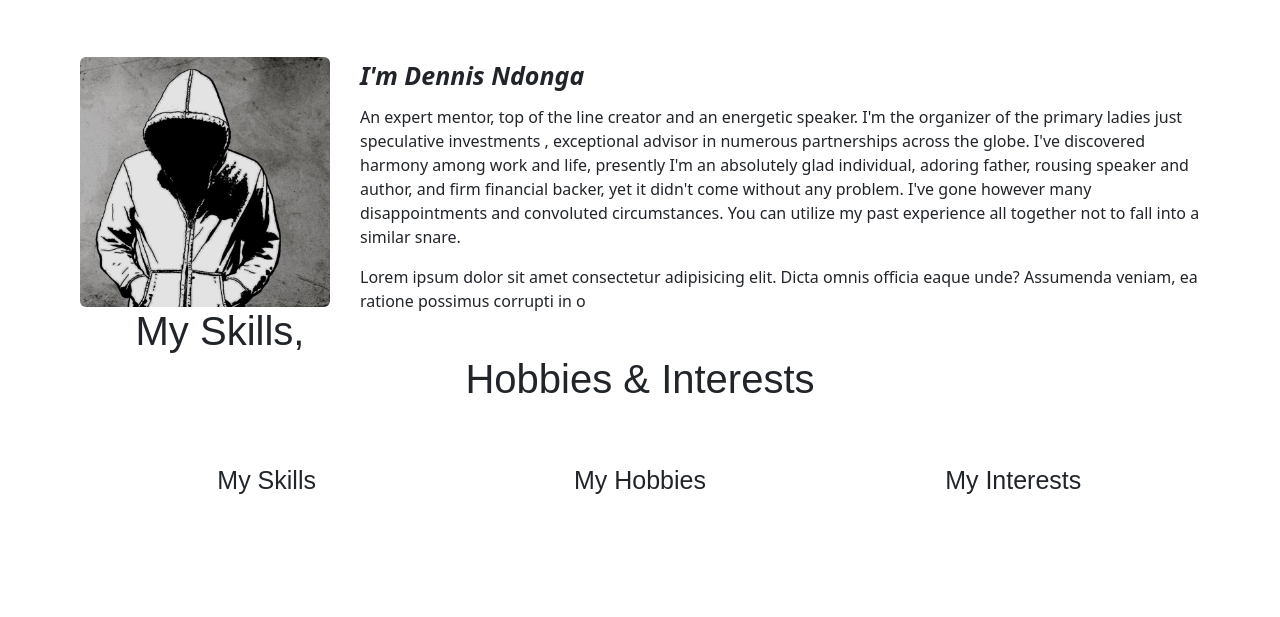
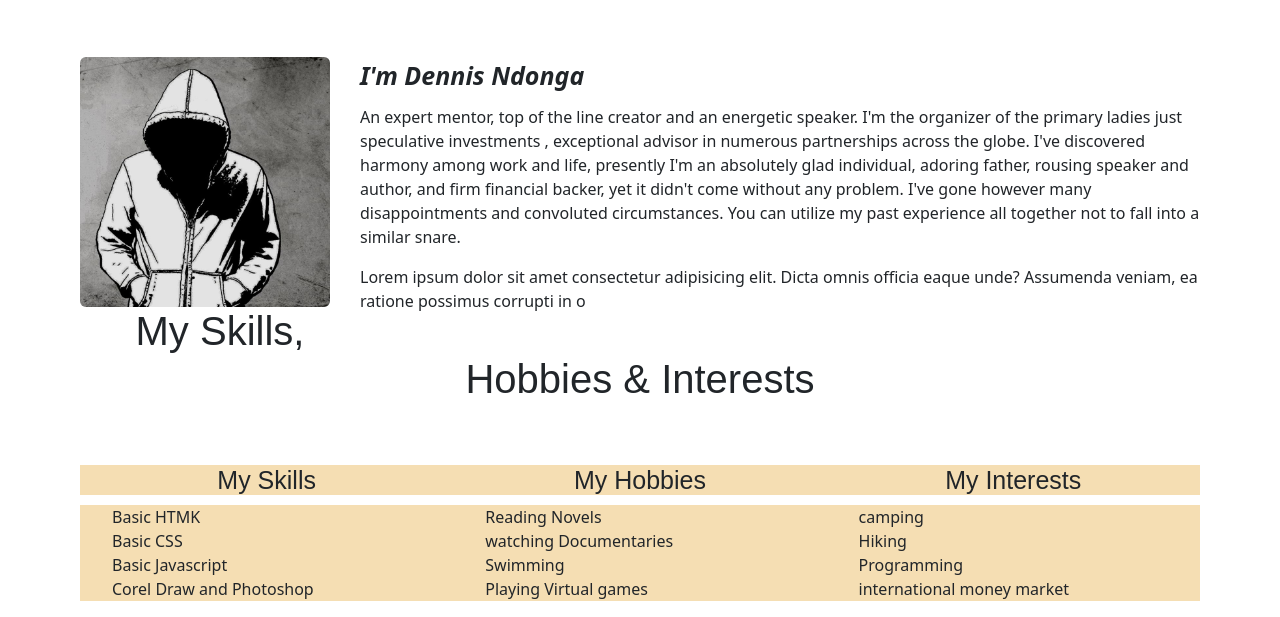
Before and after one commit to mortmanD/programming_portfolio, a plain HTML site: page index.html in a window 1280 px wide. Shown: the part 637-1254 px from the top of the page. Before the commit the page ends 1142 px from the top, so only its background shows below. Drawn offline with Linux system fonts and the light colour scheme.

Commit message:
adds the content to the colums along with the styling code in css

```diff
--- a/css/styles.css
+++ b/css/styles.css
@@ -131,3 +131,11 @@ section .subtitle{
     width: 33.33%;
     float: left;
 }
+.skills ul li {
+    list-style: none;
+
+}
+
+.skills ul,li,.subtitle{
+ background-color: wheat;
+}
--- a/index.html
+++ b/index.html
@@ -64,20 +64,40 @@
            <column>
                <div class="skills">
                 <h3 class="subtitle">My Skills</h3>
+                <ul>
+                    <li>Basic HTMK</li>
+                    <li>Basic CSS</li>
+                    <li>Basic Javascript</li>
+                    <li>Corel Draw and Photoshop </li>
+                </ul>
                </div>
            </column>
            <column>
                <div class="hobbies">
                 <h3 class="subtitle">My Hobbies</h3>
+                <ul>
+                    <li>Reading Novels</li>
+                    <li>watching Documentaries</li>
+                    <li>Swimming</li>
+                    <li>Playing Virtual games</li>
+                </ul>
                </div>
            </column>
            <column>
                <div class="interest">
                 <h3 class="subtitle">My Interests</h3>
+                <ul>
+                    <li>camping</li>
+                    <li>Hiking</li>
+                    <li>Programming</li>
+                    <li>international money market</li>
+                </ul>
                </div>
            </column>
             </div>
             </section>
+<section class="EduBackground" id="EduBackground">
 
+</section>
 </body>
 </html>
```
